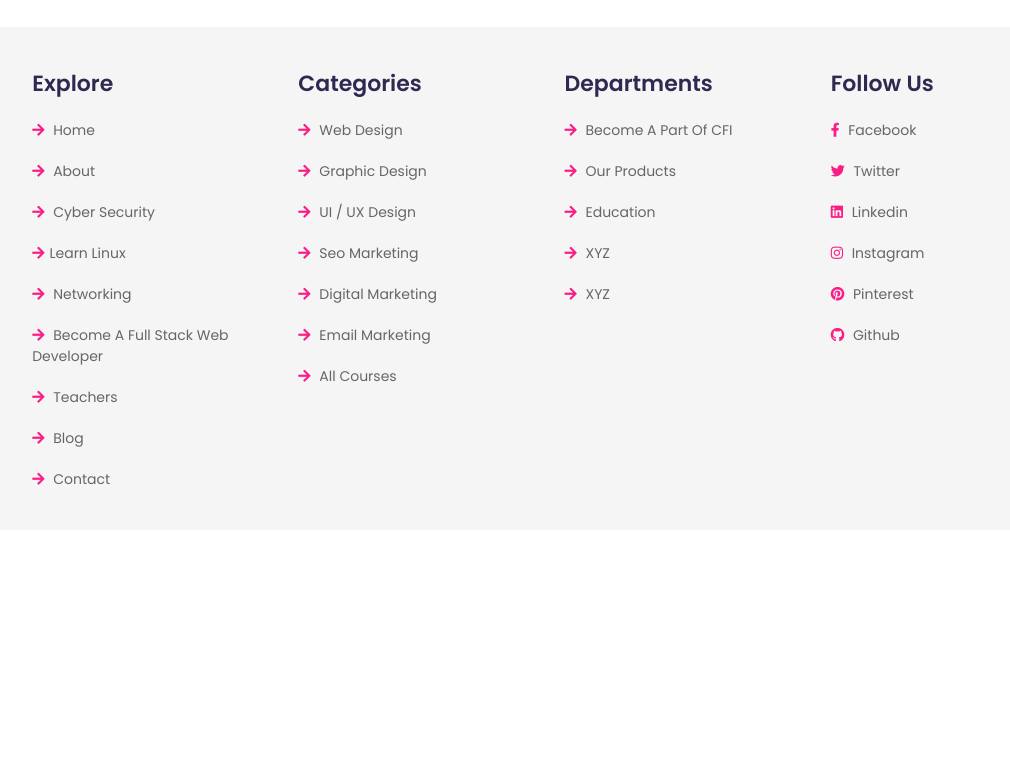
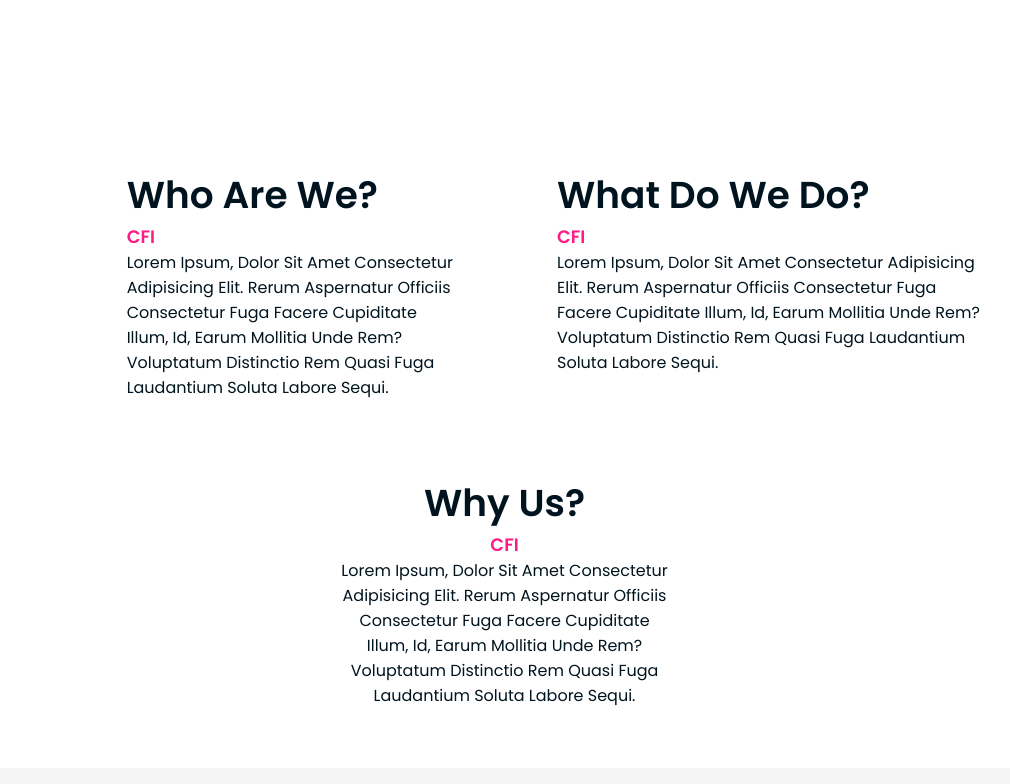
Before and after one commit to muhammaddaniyalhassan/muhammaddaniyalhassan.github.io, a plain HTML site: page index.html in a window 1280 px wide. Shown: the part 916-1700 px from the top of the page, without its empty margins (83-1093 px from the left). Before the commit the page ends 1446 px from the top, so only its background shows below. Drawn offline with Linux system fonts and the light colour scheme.

Commit message:
added why,what & who boxes on home page

```diff
--- a/css/style.css
+++ b/css/style.css
@@ -12,6 +12,52 @@
   -webkit-transition: all .2s linear;
   transition: all .2s linear;
 }
+
+.know_about_us{
+  margin-top: 80px;
+}
+
+.who_are_we{
+
+  width: 50%;
+  height: fit-content;
+  float: left;
+}
+
+.heading_who{
+  color: #00141f;
+  font-size: xx-large;
+
+}
+
+.subheading_who{
+  color: #fa1d86;
+  font-size: larger;
+}
+
+.content_who{
+  color: #00141f;
+  font-size: medium;
+  width: fit-content;
+}
+
+.what_do_we_do{
+
+  width: 45%;
+  height: fit-content;
+  float: right;
+
+}
+
+.why_us{
+  margin-top: 40px;
+  width: 50%;
+  height: fit-content;
+  text-align: center;
+  margin-left: 20%;
+  margin-right: 20%;
+}
+
 
 .slider{
 max-width:  95%;
--- a/index.html
+++ b/index.html
@@ -108,9 +108,74 @@
 
 <!-- categories section ends -->
 
+<section class="know_about_us">
 
 
+<!-- Who are we? -->
 
+<section class="who_are_we">
+
+
+<div class="heading_who">
+    <h1>Who Are We?</h1>
+</div>
+
+<div class="subheading_who">
+    <h2>CFI</h2>
+</div>
+
+<div class="content_who">
+    <p>Lorem ipsum, dolor sit amet consectetur adipisicing elit. Rerum aspernatur officiis consectetur fuga facere cupiditate illum, id, earum mollitia unde rem? Voluptatum distinctio rem quasi fuga laudantium soluta labore sequi.</p>
+</div>
+
+
+</section>
+
+<!--Know about us-->
+
+<!-- Who are we? section ends -->
+
+
+<!-- What do we do? -->
+
+<section class="who_do_we_do">
+
+    <div class="heading_who">
+        <h1>What Do We Do?</h1>
+    </div>
+
+    <div class="subheading_who">
+        <h2>CFI</h2>
+    </div>
+
+    <div class="content_who">
+        <p>Lorem ipsum, dolor sit amet consectetur adipisicing elit. Rerum aspernatur officiis consectetur fuga facere cupiditate illum, id, earum mollitia unde rem? Voluptatum distinctio rem quasi fuga laudantium soluta labore sequi.</p>
+    </div>
+
+</section>
+
+<!-- What do we do? section ends -->
+
+<!--Why Us?-->
+
+<section class="why_us">
+
+    <div class="heading_who">
+        <h1>Why Us?</h1>
+    </div>
+
+    <div class="subheading_who">
+        <h2>CFI</h2>
+    </div>
+
+    <div class="content_who">
+        <p>Lorem ipsum, dolor sit amet consectetur adipisicing elit. Rerum aspernatur officiis consectetur fuga facere cupiditate illum, id, earum mollitia unde rem? Voluptatum distinctio rem quasi fuga laudantium soluta labore sequi.</p>
+    </div>
+
+</section>
+
+<!--Why Us? Section Ends-->
+</section>
 
 
 
```
